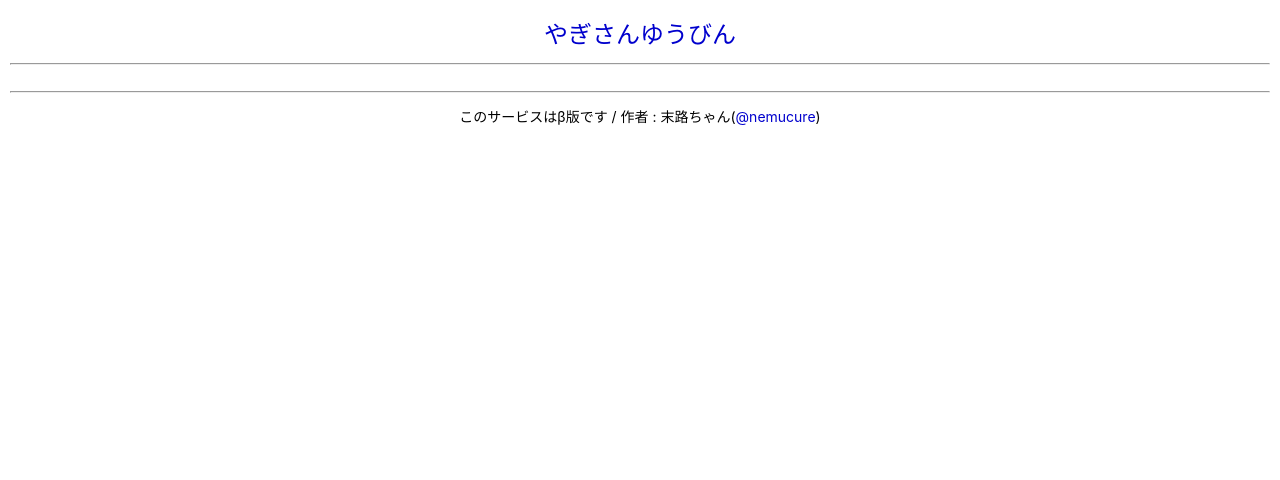
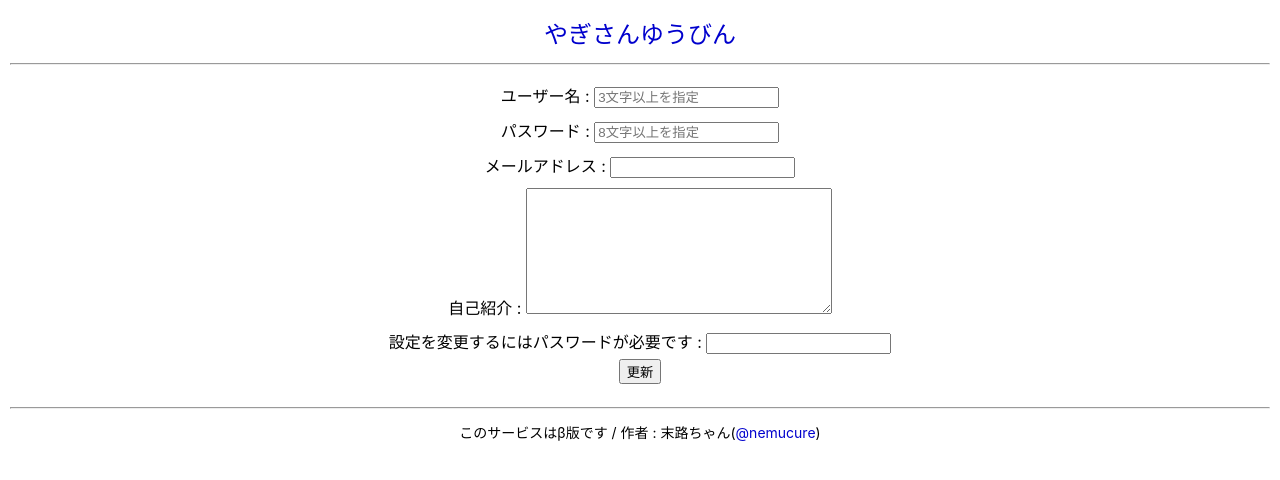
Before and after one commit to shimiwaka/yagisan-react, a React (Create React App) app: page /profile in a window 1280 px wide. Shown: the top 480 px of the page. Built offline with nearby package versions, Linux system fonts and the light colour scheme; no server answers.

Commit message:
create Profile component

```diff
--- a/src/App.tsx
+++ b/src/App.tsx
@@ -8,6 +8,7 @@ import Box from "./components/Box";
 import Confirm from "./components/Confirm";
 import Logout from "./components/Logout";
 import Question from "./components/Question";
+import Profile from "./components/Profile";
 
 function App() {
   return (
@@ -24,6 +25,7 @@ function App() {
           <Route path="/confirm/:token" element={<Confirm />} />
           <Route path="/question/:token" element={<Question />} />
           <Route path="/logout" element={<Logout />} />
+          <Route path="/profile" element={<Profile />} />
           <Route path="/" element={<Login />} />
         </Routes>
       </div>
--- a/src/components/Box.tsx
+++ b/src/components/Box.tsx
@@ -7,12 +7,29 @@ const targetURL: string = process.env.REACT_APP_API_BASE_URL || "";
 const Box = () => {
   const params = useParams();
 
-  // React.useEffect(() => {
-  //   alert(params.username)
-  // }, [params.username]);
   const [question, setQuestion] = React.useState("");
   const [email, setEmail] = React.useState("");
   const [message, setMessage] = React.useState("");
+  const [description, setDescription] = React.useState("");
+
+  React.useEffect(() => {
+    var urlParams = new URLSearchParams();
+    urlParams.append("username", params.username || "");
+
+    axios
+      .post(targetURL + "/box/profile", urlParams)
+      .then((response) => {
+        if (response.data.success) {
+          setDescription(response.data.description);
+        } else {
+          alert("サーバーの不明なエラーです。");
+        }
+      })
+      .catch((error: any) => {
+        const errorMessage = error.response.data.message;
+        alert(errorMessage);
+      });
+  }, [params.username]);
 
   const sendQuestionRequest = () => {
     var urlParams = new URLSearchParams();
@@ -36,7 +53,7 @@ const Box = () => {
         const errorMessage = error.response.data.message;
         if (errorMessage === "character count is over") {
           alert("文字数は10000文字以内にしてください。");
-        } else if(errorMessage === "please input email") {
+        } else if (errorMessage === "please input email") {
           alert("メールアドレスの入力は必須です。");
         } else {
           alert("サーバーの不明なエラーです。");
@@ -47,6 +64,7 @@ const Box = () => {
   return (
     <>
       <div>{params.username}に質問を送りましょう！</div>
+      <div>{description}</div>
       <div className="Message">{message}</div>
       <div>
         メールアドレス：
--- a/src/components/MyPage.tsx
+++ b/src/components/MyPage.tsx
@@ -87,6 +87,7 @@ const MyPage = () => {
     <>
       <div>
         {username} のマイページは<Link to={"/box/" + username}>こちら</Link> /{" "}
+        <Link to="/profile">設定変更</Link> /{" "}
         <Link to="/logout">ログアウト</Link>
       </div>
       <div className="Navigater">
--- /dev/null
+++ b/src/components/Profile.tsx
@@ -0,0 +1,132 @@
+import axios from "axios";
+import React from "react";
+import { Link, useParams, useNavigate } from "react-router-dom";
+import Cookies from "js-cookie";
+
+const targetURL: string = process.env.REACT_APP_API_BASE_URL || "";
+
+const Profile = () => {
+  const navigate = useNavigate();
+  const params = useParams();
+  const [message, setMessage] = React.useState("");
+  const [description, setDescription] = React.useState("");
+  const [username, setUsername] = React.useState("");
+  const [password, setPassword] = React.useState("");
+  const [confirmPassword, setConfirmPassword] = React.useState("");
+  const [email, setEmail] = React.useState("");
+
+  React.useEffect(() => {
+    var urlParams = new URLSearchParams();
+    urlParams.append("accessToken", Cookies.get("access_token") || "");
+
+    axios
+      .post(targetURL + "/box/profile", urlParams)
+      .then((response) => {
+        if (response.data.success) {
+          setEmail(response.data.email);
+          setUsername(response.data.username);
+          setDescription(response.data.description);
+        } else {
+          alert(response.data.message);
+        }
+      })
+      .catch((error: any) => {
+        const errorMessage = error.response.data.message;
+        if (errorMessage === "invalid access token") {
+          Cookies.remove("access_token");
+          navigate("/");
+        } else {
+          alert(errorMessage);
+        }
+      });
+  }, []);
+
+  const sendUpdateRequest = () => {
+    var urlParams = new URLSearchParams();
+    urlParams.append("newUsername", username);
+    urlParams.append("newPassword", password);
+    urlParams.append("newEmail", email);
+    urlParams.append("newDescription", description);
+    urlParams.append("password", confirmPassword);
+    urlParams.append("accessToken", Cookies.get("access_token") || "");
+
+    axios
+      .post(targetURL + "/box/update", urlParams)
+      .then((response) => {
+        if (response.data.success) {
+          setMessage("更新に成功しました！");
+        } else {
+          alert(response.data.message);
+        }
+      })
+      .catch((error: any) => {
+        const errorMessage = error.response.data.message;
+        if (errorMessage === "password must be at least 8 characters") {
+          alert("パスワードは最低でも8文字にしてください。");
+        } else if (errorMessage === "username must be at least 3 characters") {
+          alert("ユーザー名は最低でも3文字にしてください。");
+        } else if (
+          errorMessage === "username must be only alphabet, number and _."
+        ) {
+          alert("ユーザー名は半角英数字と_のみが使えます。");
+        } else if (errorMessage === "password is wrong") {
+          alert("パスワードが間違っています。");
+        } else if (errorMessage === "invalid access token") {
+          Cookies.remove("access_token");
+          navigate("/");
+        } else {
+          alert("原因不明のエラーです。");
+        }
+      });
+  };
+  return (
+    <>
+      <div>
+        ユーザー名 :{" "}
+        <input
+          placeholder="3文字以上を指定"
+          onChange={(e) => setUsername(e.target.value)}
+          value={username}
+        ></input>
+      </div>
+      <div>
+        パスワード :{" "}
+        <input
+          placeholder="8文字以上を指定"
+          type="password"
+          onChange={(e) => setPassword(e.target.value)}
+          value={password}
+        ></input>
+      </div>
+      <div>
+        メールアドレス :{" "}
+        <input onChange={(e) => setEmail(e.target.value)} value={email}></input>
+      </div>
+      <div>
+        自己紹介 :{" "}
+        <textarea
+          onChange={(e) => setDescription(e.target.value)}
+          value={description}
+        />
+      </div>
+      <div>
+        設定を変更するにはパスワードが必要です :{" "}
+        <input
+          type="password"
+          onChange={(e) => setConfirmPassword(e.target.value)}
+          value={confirmPassword}
+        ></input>
+      </div>
+      <button
+        onClick={() => {
+          sendUpdateRequest();
+        }}
+      >
+        更新
+      </button>
+      <div>{message}</div>
+    </>
+  );
+};
+
+export default Profile;
```
